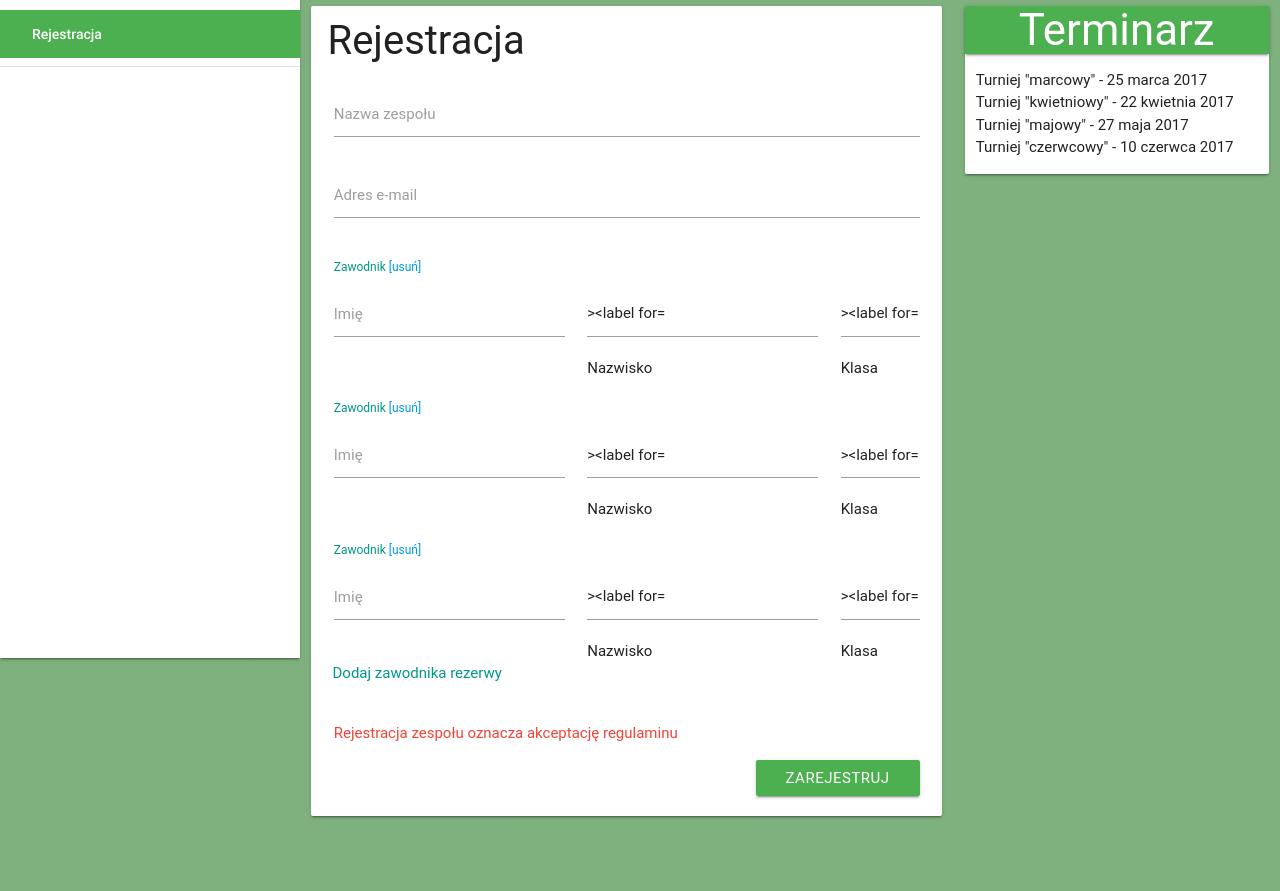
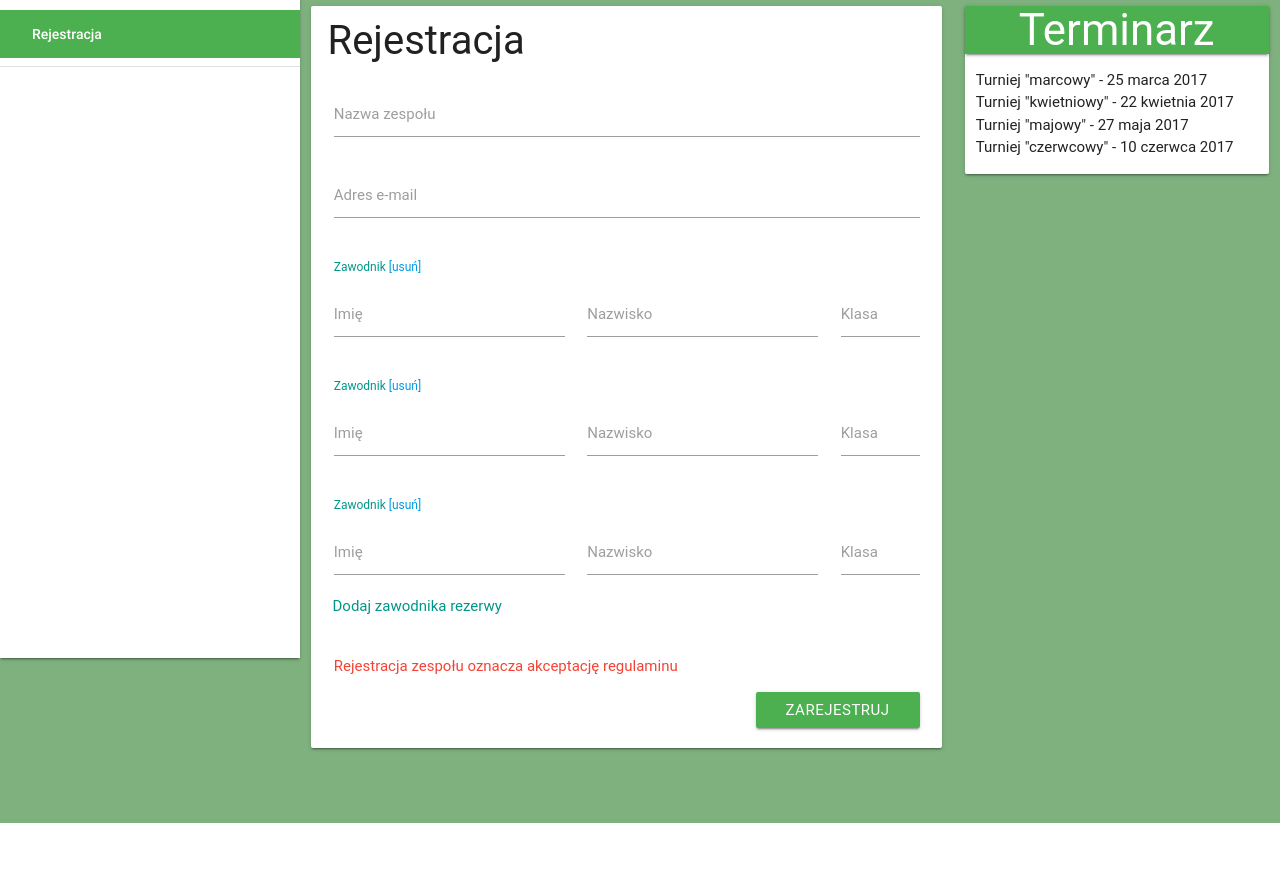
Before and after one commit to mRokita/StaszicVolley, a Django app: page /register in a window 1280 px wide. Shown: the part 202-1093 px from the top of the page. After the commit the page ends 1025 px from the top, so only its background shows below. Run offline with Django 3.2, Linux system fonts and the light colour scheme; some libraries are stand-ins or nearby versions; some web fonts are replaced.

Commit message:
Uzupełnianie formularza #3

```diff
--- a/templates/register.html
+++ b/templates/register.html
@@ -30,9 +30,11 @@
                         <div class="input-field col s5"><input id="first_name" name="{{ forloop.counter }}-first_name" type="text" class="validate" value="{{ p.first_name }}">
                             <label for="first_name">Imię</label>
                         </div>
-                        <div class="input-field col s5"><input id="last_name" name="{{ forloop.counter }}-last_name" type="text" class="validate" value="{{ p.last_name }}><label for="last_name">Nazwisko</label>
+                        <div class="input-field col s5"><input id="last_name" name="{{ forloop.counter }}-last_name" type="text" class="validate" value="{{ p.last_name }}">
+                            <label for="last_name">Nazwisko</label>
                         </div>
-                        <div class="input-field col s2"><input id="class" name="{{ forloop.counter }}-class" type="text" class="validate" value="{{ p.class }}><label for="class">Klasa</label>
+                        <div class="input-field col s2"><input id="class" name="{{ forloop.counter }}-class" type="text" class="validate" value="{{ p.class }}">
+                            <label for="class">Klasa</label>
                         </div>
                     </div>
                     {% endfor %}
```
